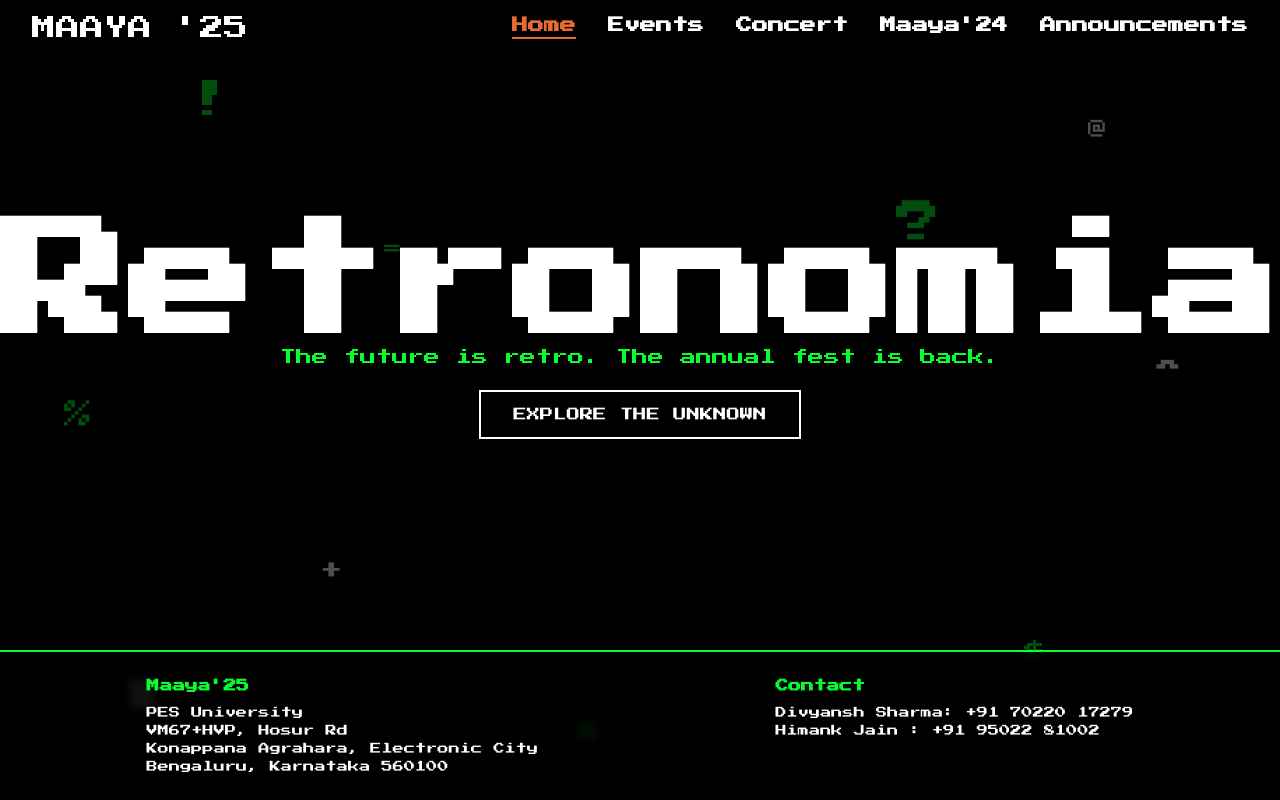
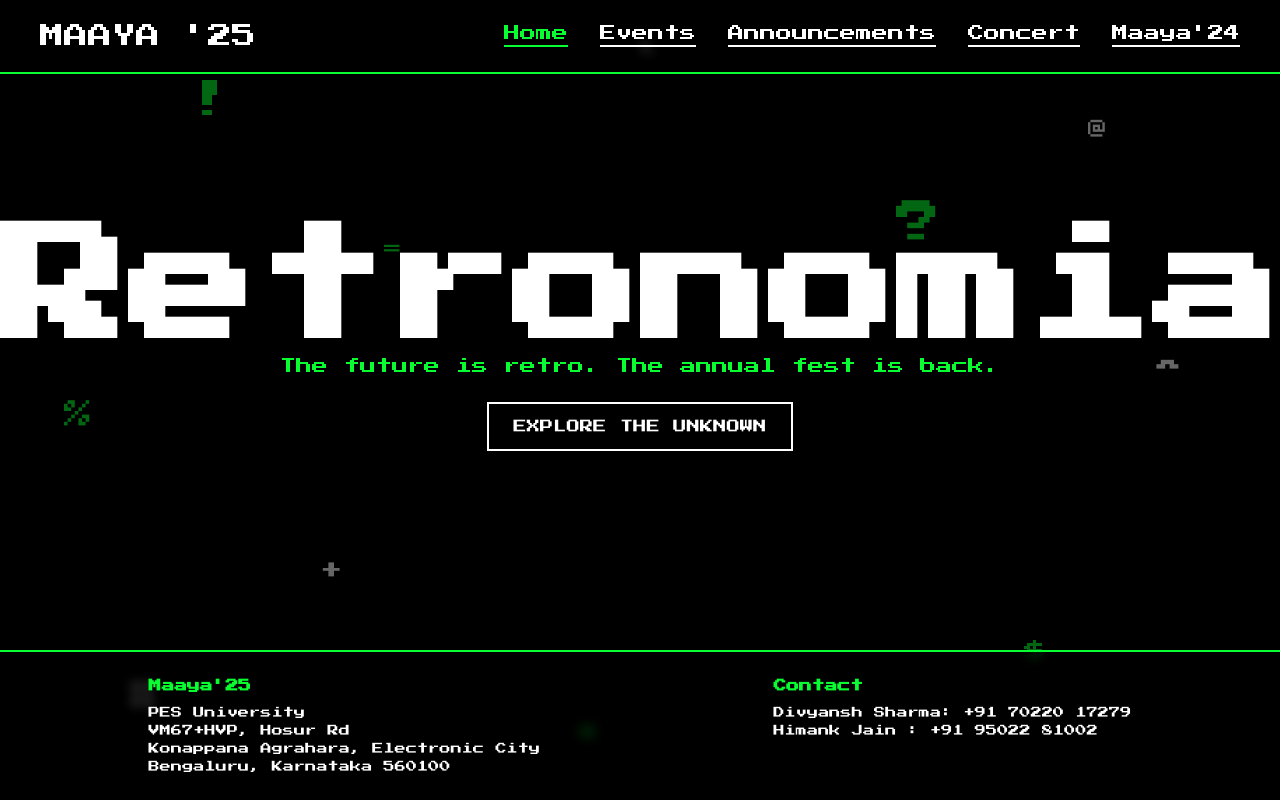
Before and after one commit to anishNagula/maaya-25, a React (Vite) app: page / in a window 1280 px wide. Built offline with nearby package versions, Linux system fonts and the light colour scheme.

Commit message:
ui responsiveness

```diff
--- a/src/components/Navbar.jsx
+++ b/src/components/Navbar.jsx
@@ -1,20 +1,46 @@
-import React from 'react';
+import React, { useState } from 'react';
 import { NavLink } from 'react-router-dom';
 import styles from './Navbar.module.css';
 
 const Navbar = () => {
+  // State to manage whether the mobile menu is open or closed
+  const [isMenuOpen, setIsMenuOpen] = useState(false);
+
+  // Function to toggle the menu state
+  const toggleMenu = () => {
+    setIsMenuOpen(!isMenuOpen);
+  };
+
+  // Function to close the menu (used when a link is clicked)
+  const closeMenu = () => {
+    setIsMenuOpen(false);
+  };
+
   return (
     <header className={styles.header}>
       <nav className={styles.nav}>
-        <NavLink to="/" className={styles.brand}>
+        <NavLink to="/" className={styles.brand} onClick={closeMenu}>
           MAAYA '25
         </NavLink>
-        <div className={styles.navLinks}>
-          <NavLink to="/" className={({ isActive }) => isActive ? styles.activeLink : styles.link}>Home</NavLink>
-          <NavLink to="/events" className={({ isActive }) => isActive ? styles.activeLink : styles.link}>Events</NavLink>
-          <NavLink to="/concert" className={({ isActive }) => isActive ? styles.activeLink : styles.link}>Concert</NavLink>
-          <NavLink to="/gallery" className={({ isActive }) => isActive ? styles.activeLink : styles.link}>Maaya'24</NavLink>
-          <NavLink to="/announcements" className={({ isActive }) => isActive ? styles.activeLink : styles.link}>Announcements</NavLink>
+
+        {/* Hamburger Menu Button - only visible on mobile */}
+        <button className={styles.menuButton} onClick={toggleMenu} aria-label="Toggle menu">
+          {isMenuOpen ? (
+            // "X" (Close) Icon
+            <svg width="24" height="24" viewBox="0 0 24 24" fill="none" stroke="currentColor" strokeWidth="2" strokeLinecap="round" strokeLinejoin="round"><line x1="18" y1="6" x2="6" y2="18"></line><line x1="6" y1="6" x2="18" y2="18"></line></svg>
+          ) : (
+            // "Hamburger" Icon
+            <svg width="24" height="24" viewBox="0 0 24 24" fill="none" stroke="currentColor" strokeWidth="2" strokeLinecap="round" strokeLinejoin="round"><line x1="3" y1="12" x2="21" y2="12"></line><line x1="3" y1="6" x2="21" y2="6"></line><line x1="3" y1="18" x2="21" y2="18"></line></svg>
+          )}
+        </button>
+
+        {/* Navigation Links */}
+        <div className={`${styles.navLinks} ${isMenuOpen ? styles.open : ''}`}>
+          <NavLink to="/" className={({ isActive }) => isActive ? styles.activeLink : styles.link} onClick={closeMenu}>Home</NavLink>
+          <NavLink to="/events" className={({ isActive }) => isActive ? styles.activeLink : styles.link} onClick={closeMenu}>Events</NavLink>
+          <NavLink to="/announcements" className={({ isActive }) => isActive ? styles.activeLink : styles.link} onClick={closeMenu}>Announcements</NavLink>
+          <NavLink to="/concert" className={({ isActive }) => isActive ? styles.activeLink : styles.link} onClick={closeMenu}>Concert</NavLink>
+          <NavLink to="/gallery" className={({ isActive }) => isActive ? styles.activeLink : styles.link} onClick={closeMenu}>Maaya'24</NavLink>
         </div>
       </nav>
     </header>
--- a/src/components/Navbar.module.css
+++ b/src/components/Navbar.module.css
@@ -1,15 +1,18 @@
+/* --- Base Styles for Header and Nav --- */
 .header {
-    position: fixed; /* Keeps navbar at the top */
+    position: fixed;
     top: 0;
     left: 0;
     width: 100%;
-    padding: 1rem 2rem;
     z-index: 100;
-    background-color: #000;
+    padding: 1rem;
+    background-color: rgba(0, 0, 0, 0.7);
+    backdrop-filter: blur(5px);
+    border-bottom: 2px solid var(--color-accent);
 }
 
 .nav {
-    max-width: 1280px;
+    max-width: 1200px;
     margin: 0 auto;
     display: flex;
     justify-content: space-between;
@@ -17,27 +20,102 @@
 }
 
 .brand {
+    font-size: 1.2rem;
+    color: var(--color-text);
+    z-index: 101; /* Ensure brand is above the dropdown background */
+}
+
+/* --- Mobile Dropdown Menu Styles --- */
+
+.menuButton {
+    background: none;
+    border: none;
+    color: var(--color-text);
+    cursor: pointer;
+    z-index: 101;
+    display: block; /* Show on mobile */
+}
+
+.navLinks {
+    position: absolute;
+    top: 0;
+    left: 0;
+    width: 100%;
+    height: 100vh; /* Full screen height */
+    background-color: rgba(0, 0, 0, 0.9);
+    backdrop-filter: blur(10px);
+
+    display: flex;
+    flex-direction: column;
+    align-items: center;
+    justify-content: center;
+    gap: 2rem;
+
+    /* Hide the menu off-screen by default */
+    opacity: 0;
+    transform: translateY(-100%);
+    pointer-events: none;
+    transition: opacity 0.3s ease, transform 0.3s ease;
+}
+
+/* Style for when the mobile menu is open */
+.navLinks.open {
+    opacity: 1;
+    transform: translateY(0);
+    pointer-events: auto;
+}
+
+.link, .activeLink {
+    font-size: 1.5rem; /* Larger, tappable links in the dropdown */
+    color: var(--color-text);
+    transition: color 0.2s ease;
+}
+
+.link:hover {
+    color: var(--color-accent);
+}
+
+.activeLink {
+    color: var(--color-accent);
+}
+
+/* --- Media Query for DESKTOP screens (768px and wider) --- */
+@media (min-width: 768px) {
+    .header {
+        padding: 1.5rem 2rem;
+    }
+
+    .brand {
         font-size: 1.5rem;
     }
 
-  .navLinks {
-    display: flex;
-    gap: 2rem;
-    font-weight: bold;
+    .menuButton {
+        display: none; /* Hide the hamburger button on desktop */
     }
 
-  .link {
+    /* Undo all the mobile dropdown styles */
+    .navLinks {
+        position: static;
+        height: auto;
+        width: auto;
+        background-color: transparent;
+        backdrop-filter: none;
+        flex-direction: row;
+        gap: 2rem;
+        opacity: 1;
+        transform: none;
+        pointer-events: auto;
+    }
+
+    /* Restore desktop link styles */
+    .link, .activeLink {
+        font-size: 1rem;
         padding-bottom: 0.25rem;
         border-bottom: 2px solid transparent;
-    transition: border-color 0.3s ease;
-  }
-
-  .link:hover {
-    border-bottom-color: var(--color-funky-teal);
+        transition: color 0.2s ease, border-color 0.2s ease;
     }
 
     .activeLink {
-    padding-bottom: 0.25rem;
-    border-bottom: 2px solid var(--color-burnt-orange);
-    color: var(--color-burnt-orange);
+        border-bottom-color: var(--color-accent);
     }
+}
--- a/src/index.css
+++ b/src/index.css
@@ -1,20 +1,25 @@
-/* This file remains the same */
 @import url('https://fonts.googleapis.com/css2?family=Press+Start+2P&display=swap');
 
+/* Cleaned up CSS Variables for clarity */
 :root {
-  --color-cream: #000;
-  --color-deep-brown: #fff;
-  --color-burnt-orange: #E86A33;
-  --color-funky-teal: #1E836C;
-  --color-mustard-yellow: #FFC947;
+  --color-background: #000000;
+  --color-text: #FFFFFF;
+  --color-accent: #09FE31;
 }
 
-* { margin: 0; padding: 0; box-sizing: border-box; }
+* {
+  margin: 0;
+  padding: 0;
+  box-sizing: border-box;
+}
 
 body {
-  background-color: var(--color-cream);
-  color: var(--color-deep-brown);
+  background-color: var(--color-background);
+  color: var(--color-text);
   font-family: 'Press Start 2P', sans-serif;
 }
 
-a { color: inherit; text-decoration: none; }
+a {
+  color: inherit;
+  text-decoration: none;
+}
--- a/src/pages/HomePage.module.css
+++ b/src/pages/HomePage.module.css
@@ -1,14 +1,21 @@
+/* Using a CSS variable for the footer height makes it easier to manage spacing */
+:root {
+    --footer-height-mobile: 220px;
+    --footer-height-desktop: 140px;
+}
+
 .pageContainer {
     display: flex;
     align-items: center;
     justify-content: center;
     height: 100vh;
     width: 100vw;
-    background-color: #000;
-    color: #fff;
+    background-color: var(--color-background);
+    color: var(--color-text);
     overflow: hidden;
     position: relative;
-    padding-bottom: 180px; /* Add padding to prevent content from overlapping the footer */
+    padding: 1rem; /* Universal padding for mobile */
+    padding-bottom: var(--footer-height-mobile); /* Makes space for the footer */
 }
 
 .symbolContainer {
@@ -23,7 +30,7 @@
 .symbol {
     position: absolute;
     font-family: 'Press Start 2P', cursive;
-    opacity: 0.3;
+    opacity: 0.4;
 }
 
 .content {
@@ -32,84 +39,96 @@
     z-index: 10;
 }
 
+/* clamp() makes the font size responsive: min size, preferred size, max size */
 .title {
-    font-size: 8rem;
+    font-size: clamp(3.5rem, 15vw, 8rem);
     font-weight: bolder;
-    font-family: 'Press Start 2P', cursive;
-    color: #fff;
+    color: var(--color-text);
 }
 
 .subtitle {
-    color: #09FE31;
-    font-family: 'Press Start 2P', cursive;
+    color: var(--color-accent);
+    font-size: 0.9rem;
+    line-height: 1.5;
 }
 
 .actionButton {
-    margin-top: 2%;
-    padding: 1rem 2rem;
-    background-color: black;
-    color: white;
+    margin-top: 1.5rem;
+    padding: 1rem 1.5rem;
+    background-color: var(--color-background);
+    color: var(--color-text);
     font-family: 'Press Start 2P', cursive;
-    border: solid white 2px;
+    border: solid var(--color-text) 2px;
     transition: all 0.2s ease-in-out;
 }
 
 .actionButton:hover {
     cursor: pointer;
-    background-color: #09FE31;
-    color: #000;
-    border-color: #09FE31;
+    background-color: var(--color-accent);
+    color: var(--color-background);
+    border-color: var(--color-accent);
     transform: translateY(-5px);
     box-shadow: 0 5px 15px rgba(9, 254, 49, 0.4);
 }
 
-/* --- NEW FOOTER STYLES --- */
+/* --- RESPONSIVE FOOTER STYLES --- */
 
 .footer {
     position: absolute;
     bottom: 0;
     left: 0;
     width: 100%;
-    padding: 1.5rem 2rem;
-    background-color: rgba(0, 0, 0, 0.7); /* Semi-transparent background */
-    backdrop-filter: blur(5px); /* Frosted glass effect */
-    border-top: 2px solid #09FE31;
-    z-index: 20; /* Ensures footer is above symbols */
+    padding: 1rem;
+    background-color: rgba(0, 0, 0, 0.7);
+    backdrop-filter: blur(5px);
+    border-top: 2px solid var(--color-accent);
+    z-index: 20;
 }
 
 .footerContent {
     max-width: 1200px;
     margin: 0 auto;
     display: flex;
-    flex-direction: column; /* Stack vertically on mobile */
-    gap: 1.5rem;
+    flex-direction: column; /* Stacks on mobile by default */
+    gap: 1rem;
     text-align: center;
 }
 
 .footerSection {
-    font-family: 'Press Start 2P', cursive;
-    font-size: 0.7rem;
+    font-size: 0.6rem; /* Smaller font for mobile */
     line-height: 1.6;
 }
 
 .footerTitle {
-    color: #09FE31;
+    color: var(--color-accent);
     margin-bottom: 0.5rem;
-    font-size: 0.8rem;
+    font-size: 0.7rem;
 }
 
 .footerText {
-    color: #FFFFFF;
+    color: var(--color-text);
 }
 
-/* On larger screens, display side-by-side */
+/* --- Media Query for DESKTOP screens --- */
 @media (min-width: 768px) {
+    .pageContainer {
+        padding-bottom: var(--footer-height-desktop); /* Adjust padding for wider footer */
+    }
+    .subtitle {
+        font-size: 1rem;
+    }
+    .footer {
+        padding: 1.5rem 2rem;
+    }
     .footerContent {
-        flex-direction: row;
+        flex-direction: row; /* Side-by-side on desktop */
         justify-content: space-around;
         text-align: left;
     }
-    .pageContainer {
-        padding-bottom: 140px; /* Adjust padding for wider footer */
+    .footerSection {
+        font-size: 0.7rem;
+    }
+    .footerTitle {
+        font-size: 0.8rem;
     }
 }
```
Also changed, not shown: src/components/EventCard.module.css (+46 -6 lines), src/components/EventModal.module.css (+97 -8 lines), src/pages/AnnouncementsPage.module.css (+42 -13 lines), src/pages/ConcertPage.module.css (+48 -23 lines), src/pages/EventsPage.module.css (+75 -9 lines). Lines whose indentation alone changed are shown as unchanged.
